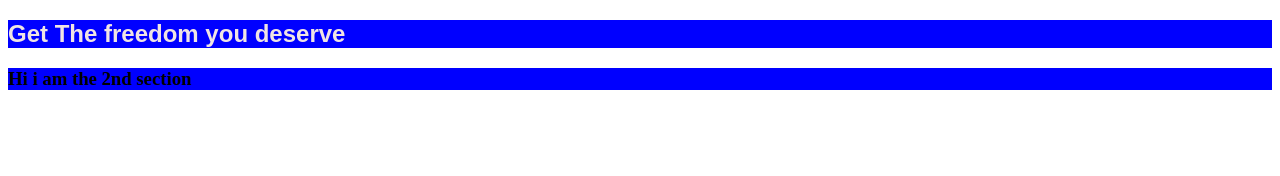
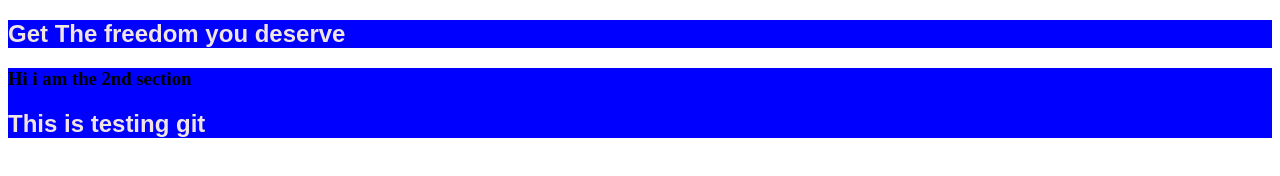
Before and after one commit to gimTharangaPrasath/htmlCssTutorialOne, a plain HTML site: page index.html in a window 1280 px wide. Drawn offline with Linux system fonts and the light colour scheme.

Commit message:
testing is git working

```diff
--- a/index.html
+++ b/index.html
@@ -14,6 +14,7 @@
         </section>
         <section>
             <h3>Hi i am the 2nd section</h3>
+            <h1>This is testing git</h1>
         </section>
     </main>
 </body>
```
